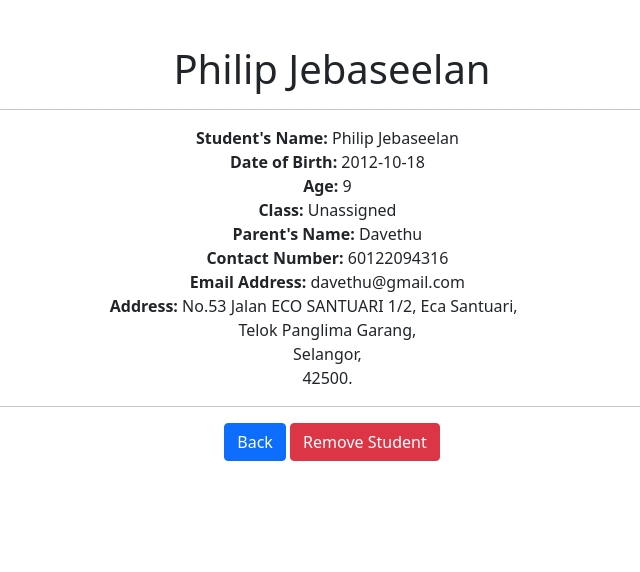
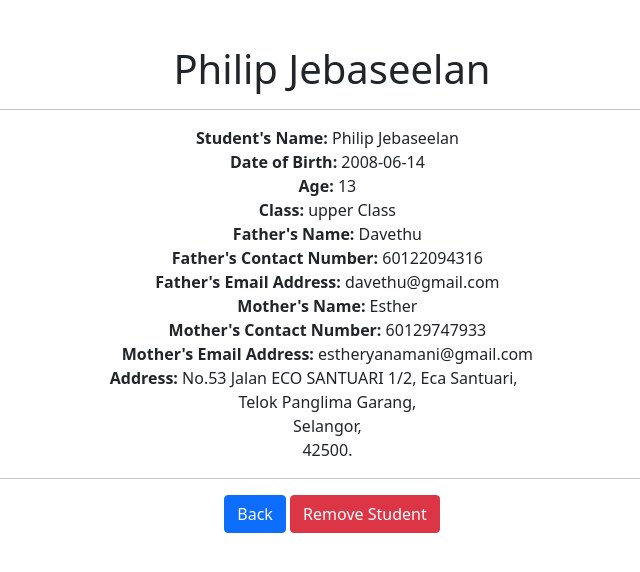
Before and after one commit to philipjebaseelan/attendance, a Flask app: page /detail_student/1 in a window 1280 px wide. Shown: the part 67-639 px from the top of the page, without its empty margins (308-948 px from the left). Run offline with Flask 2, Linux system fonts and the light colour scheme; a user stored in the database is signed in.

Commit message:
take attendance #28

```diff
--- a/application.py
+++ b/application.py
@@ -129,9 +129,12 @@ def add_student():
             name = request.form.get("name")
             dob = request.form.get("dob")
             option = request.form.get("gender")
-            parent = request.form.get("parent_name")
-            number = request.form.get("parent_number")
-            email = request.form.get("parent_email")
+            father = request.form.get("parent_name")
+            fnumber = request.form.get("parent_number")
+            femail = request.form.get("parent_email")
+            mother = request.form.get("parent2_name")
+            mnumber = request.form.get("parent2_number")
+            memail = request.form.get("parent2_email")
             address = request.form.get("address")
             city = request.form.get("city")
             state = request.form.get("state")
@@ -151,11 +154,10 @@ def add_student():
 
 
 
-            student = Student(teacher_id=teacher, name=name, birth=dob, age=age, parent=parent, number=number, email=email, address=address, city=city, state=state, postcode=postcode)
+            student = Student(teacher_id=teacher, name=name, birth=dob, age=age, parent=father, parent2=mother, number=fnumber, number2=mnumber, email=femail, email2=memail, address=address, city=city, state=state, postcode=postcode)
             db.session.add(student)
             db.session.commit()
 
-            print(gender)
             return redirect("/registrar")
 
         else:
@@ -213,16 +215,9 @@ def classes():
 
     else:
 
-        TABLE_HEADERS=["Class Name", "Age Group", "No. of Students"]
-
-
-
+        TABLE_HEADERS=["No.", "Class Name", "Age Group", "No. of Students"]
         teacher = current_user.get_id()
         class_object = Class.query.filter_by(teacher_id = teacher).order_by(Class.id.desc()).all()
-
-
-
-
         return render_template("class.html", headers=TABLE_HEADERS, classes=class_object)
 
 
@@ -263,7 +258,7 @@ def detail_class(id):
 
     else:
 
-        TABLE_HEADERS=["Name", "Age", "Parent Name", "Contact Number", "Attendance"]
+        TABLE_HEADERS=["No.", "Name", "Age", "Parent Name", "Contact Number", "Attendance"]
         teacher = current_user.get_id()
         class_object = Class.query.filter_by(id = id).first()
 
@@ -280,7 +275,7 @@ def add_student_class(id):
         return redirect("/login")
     else:
             val = None
-            null_students = Student.query.filter_by(class_id = None)
+            null_students = Student.query.filter_by(class_id = 0)
             return render_template("add-student-class.html", students=null_students, ident=id)
 
 @app.route("/added_student_class/<string:id>", methods=["POST"])
@@ -295,12 +290,62 @@ def added_student_class(id):
         teacher = current_user.get_id()
         class_id = id
 
-        student = Student.query.filter_by( name=name, teacher_id=teacher, class_id=None).first()
+        student = Student.query.filter_by( name=name, teacher_id=teacher, class_id=0).first()
         class_inc = Class.query.filter_by(id=class_id, teacher_id=teacher).first()
         student.class_id = class_id
-        class_inc.count += 1
+        class_inc.student_count += 1
         db.session.merge(student)
         db.session.merge(class_inc)
         db.session.commit()
 
         return redirect("/detail_class/" +id)
+
+@app.route("/take-attendance/<string:id>")
+def take_attendance(id):
+
+    #Ensuring User is logged in
+    if not current_user.is_authenticated:
+        return redirect("/login")
+
+    else:
+
+        form_attend = TakeAttendance()
+        TABLE_HEADERS = ["No.", "Student Name", "Attendance"]
+        students = db.session.query(Student).filter_by(class_id=id)
+        return render_template("take-attendance.html", ident=id, form=form_attend, headers=TABLE_HEADERS, students=students)
+
+
+
+@app.route("/taken-attendance/<string:id>", methods=["POST"])
+def taken_attendance(id):
+
+    #Ensuring User is logged in
+    if not current_user.is_authenticated:
+        return redirect("/login")
+
+    else:
+
+        date = request.form.get("date")
+        teacher = current_user.get_id()
+        students = db.session.query(Student).filter_by(class_id=id)
+
+        for student in students:
+            attend = request.form.get("btnradio"+str(student.id))
+
+            if attend == "option1":
+                presence = "Present"
+            else:
+                presence = "Absent"
+
+            attendance_object = Attendance(teacher_id=teacher, class_id=id, student_id=student.id, date=date, presence=presence)
+            db.session.add(attendance_object)
+            db.session.commit()
+
+
+        class_inc = Class.query.filter_by(id=id).first()
+        class_inc.attendance_count += 1
+        db.session.merge(class_inc)
+        db.session.commit()
+
+
+        return redirect("/detail_class/"+id)
--- a/static/css/style.css
+++ b/static/css/style.css
@@ -208,3 +208,13 @@ main .form-control{
 #add-class-hage{
     width: 66px;
 }
+
+
+/* take-attendance.html */
+#label-take-attendance-date{
+    margin-left:19%;
+}
+
+#take-attendance-date{
+    margin-right:20%;
+}
--- a/templates/detail-student.html
+++ b/templates/detail-student.html
@@ -25,15 +25,46 @@
                     {% endfor %}
                  {% endif %}
             </div>
+            {% if student.parent == None %}
                 <div class="col-4" id="detail-col4">
-                <b>Parent's Name:</b> {{student.parent}}
+                    <b>Mother's Name:</b> {{student.parent2}}
                 </div>
                 <div class="col-4" id="detail-col4">
-                <b>Contact Number:</b> {{student.number}}
+                    <b>Mother's Contact Number:</b> {{student.number2}}
                 </div>
                 <div class="col-4" id="detail-col4">
-                <b>Email Address:</b> {{student.email}}
+                    <b>Mother's Email Address:</b> {{student.email2}}
                 </div>
+            {% elif student.parent2 == None %}
+                <div class="col-4" id="detail-col4">
+                    <b>Father's Name:</b> {{student.parent}}
+                </div>
+                <div class="col-4" id="detail-col4">
+                    <b>Father's Contact Number:</b> {{student.number}}
+                </div>
+                <div class="col-4" id="detail-col4">
+                    <b>Father's Email Address:</b> {{student.email}}
+                </div>
+            {% else %}
+                <div class="col-4" id="detail-col4">
+                    <b>Father's Name:</b> {{student.parent}}
+                </div>
+                <div class="col-4" id="detail-col4">
+                    <b>Father's Contact Number:</b> {{student.number}}
+                </div>
+                <div class="col-4" id="detail-col4">
+                    <b>Father's Email Address:</b> {{student.email}}
+                </div>
+                <div class="col-4" id="detail-col4">
+                    <b>Mother's Name:</b> {{student.parent2}}
+                </div>
+                <div class="col-4" id="detail-col4">
+                    <b>Mother's Contact Number:</b> {{student.number2}}
+                </div>
+                <div class="col-4" id="detail-col4">
+                    <b>Mother's Email Address:</b> {{student.email2}}
+                </div>
+            {% endif %}
             <div class="col-6" id="detail-col6">
                 <b>Address:</b> {{student.address}},
             </div>
--- a/templates/registrar.html
+++ b/templates/registrar.html
@@ -6,6 +6,7 @@
         <hr>
         <div class="d-grid gap-2 d-md-flex justify-content-md-end">
                 <a class="btn btn-secondary" href="/add_student" role="button">Enroll Student</a>
+                <button type="button" class="btn btn-secondary"><svg xmlns="http://www.w3.org/2000/svg" width="16" height="16" fill="currentColor" class="bi bi-download" viewBox="0 0 16 16"><path d="M.5 9.9a.5.5 0 0 1 .5.5v2.5a1 1 0 0 0 1 1h12a1 1 0 0 0 1-1v-2.5a.5.5 0 0 1 1 0v2.5a2 2 0 0 1-2 2H2a2 2 0 0 1-2-2v-2.5a.5.5 0 0 1 .5-.5z"></path><path d="M7.646 11.854a.5.5 0 0 0 .708 0l3-3a.5.5 0 0 0-.708-.708L8.5 10.293V1.5a.5.5 0 0 0-1 0v8.793L5.354 8.146a.5.5 0 1 0-.708.708l3 3z"></path></svg></button>
         </div>
         <div class="table-responsive">
           <table class="table table-hover">
```
Also changed, not shown: form.py (+12 -6 lines), models.py (+29 -4 lines), templates/class.html (+7 -4 lines), templates/detail-class.html (+6 -3 lines), templates/take-attendance.html (added, +46 -0 lines), attendance.db. Lines whose indentation alone changed are shown as unchanged.
